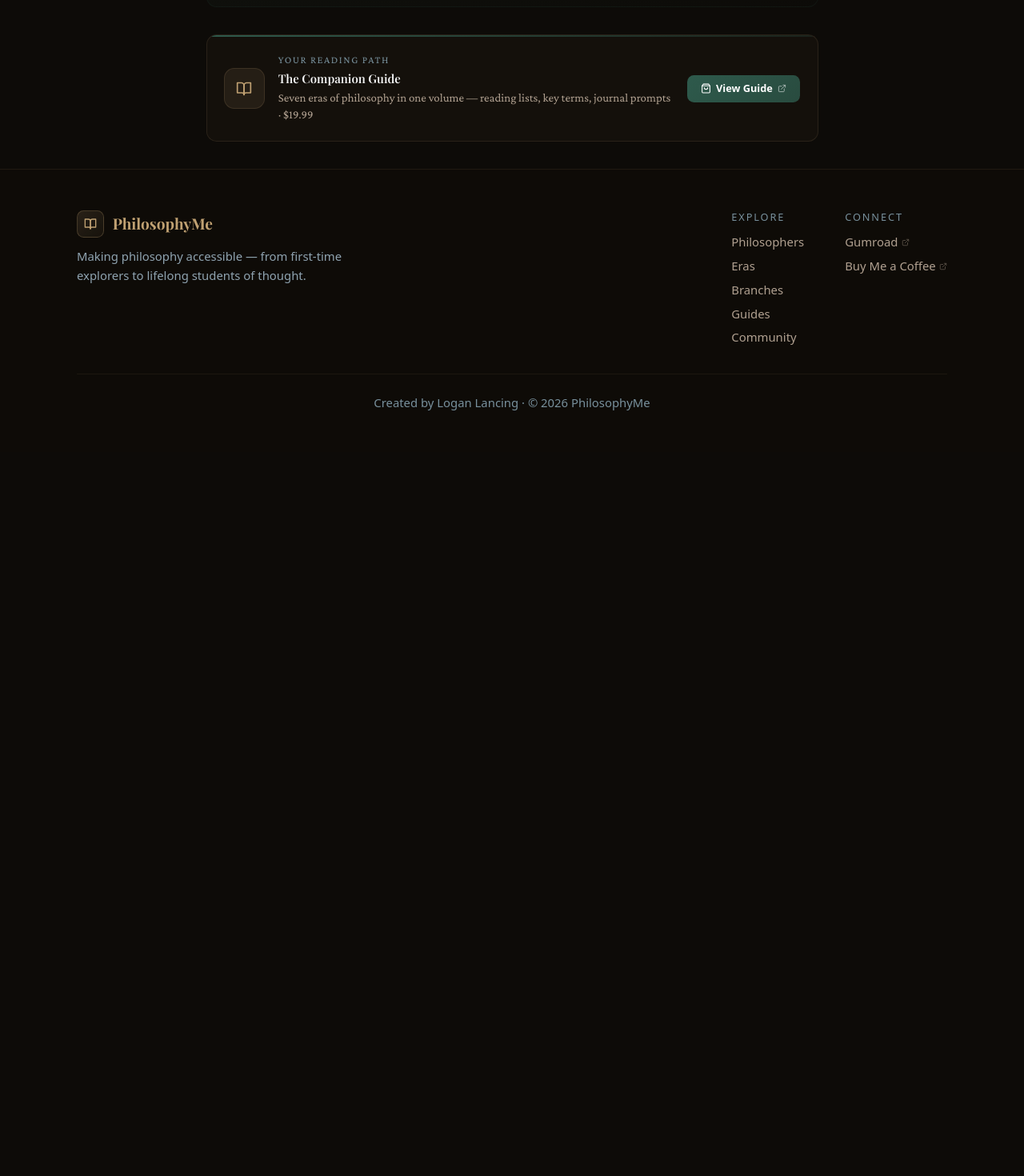
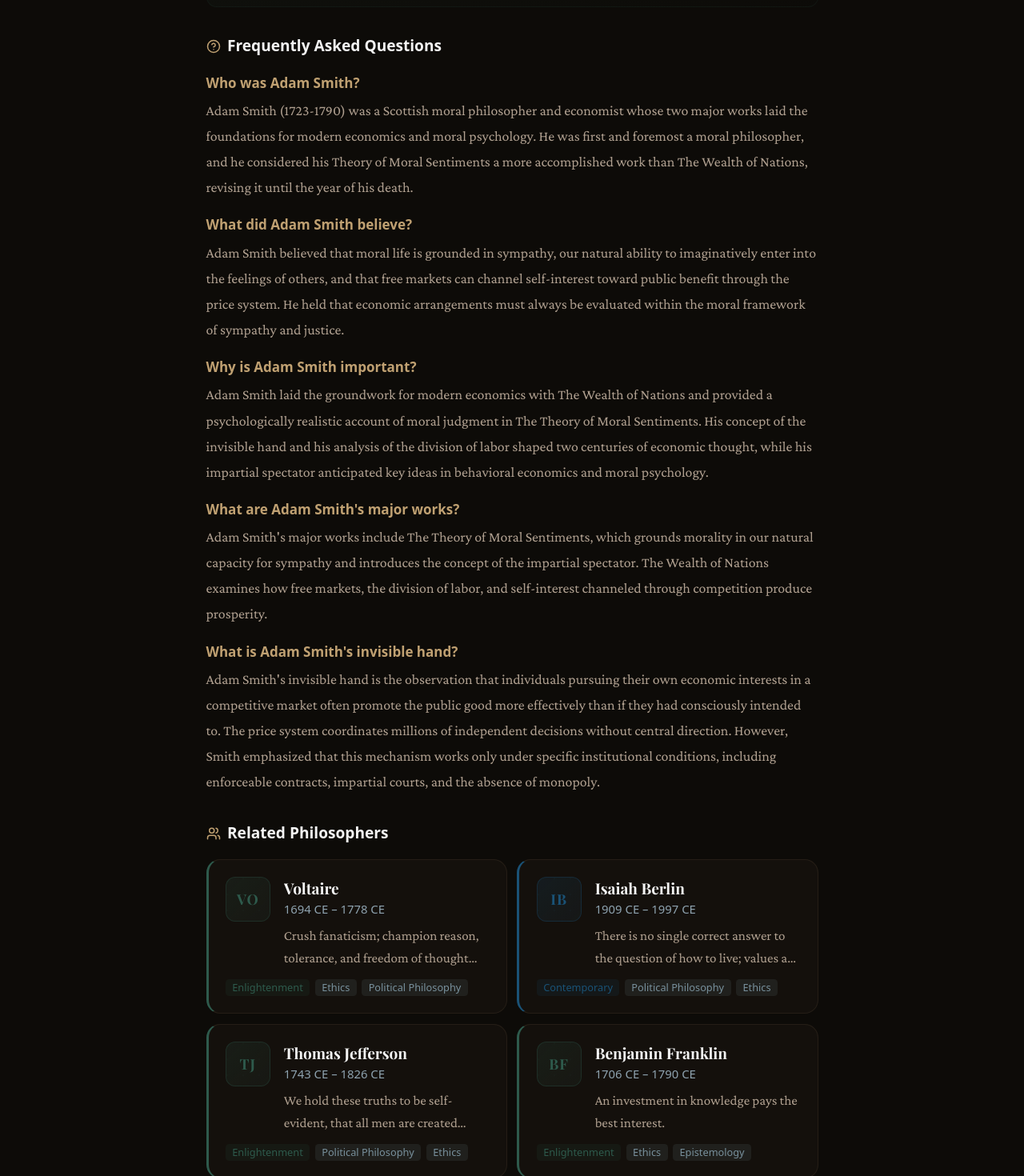
Before and after one commit to LoganLancing/philosophyme, a Next.js app: page /philosophers/adam-smith/ in a window 1280 px wide. Shown: the part 2620-4090 px from the top of the page at 80% size. Before the commit the page ends 3185 px from the top, so only its background shows below. Built offline with nearby package versions, Linux system fonts and the light colour scheme; a web font is replaced by a local one.

Commit message:
Enhance philosopher page with FAQ and related sections
Added FAQ section and related philosophers display to philosopher page.

```diff
--- a/app/philosophers/[slug]/page.tsx
+++ b/app/philosophers/[slug]/page.tsx
@@ -8,7 +8,8 @@ import PhilosopherPageClient from '@/components/PhilosopherPageClient';
 import { philosophers, getPhilosopherBySlug } from '@/data/philosophers';
 import { eras, eraGradients } from '@/data/eras';
 import type { EraId } from '@/data/types';
-import { BookOpen, Globe, Library, ShoppingBag, ExternalLink, ArrowLeft } from 'lucide-react';
+import PhilosopherCard from '@/components/PhilosopherCard';
+import { BookOpen, Globe, Library, ShoppingBag, ExternalLink, ArrowLeft, HelpCircle, Users } from 'lucide-react';
 
 // Generate static params for all 108 philosophers
 export function generateStaticParams() {
@@ -74,6 +75,32 @@ export default function PhilosopherPage({ params }: { params: { slug: string } }
     ],
   };
 
+  const faqLd = philosopher.faq.length > 0 ? {
+    '@context': 'https://schema.org',
+    '@type': 'FAQPage',
+    mainEntity: philosopher.faq.map((f) => ({
+      '@type': 'Question',
+      name: f.question,
+      acceptedAnswer: {
+        '@type': 'Answer',
+        text: f.answer,
+      },
+    })),
+  } : null;
+
+  // Related philosophers: score by shared branches + schools, take top 6
+  const related = philosophers
+    .filter((p) => p.id !== philosopher.id)
+    .map((p) => ({
+      philosopher: p,
+      score:
+        p.branch.filter((b) => philosopher.branch.includes(b)).length +
+        p.school.filter((s) => philosopher.school.includes(s)).length,
+    }))
+    .sort((a, b) => b.score - a.score)
+    .slice(0, 6)
+    .map((r) => r.philosopher);
+
   return (
     <>
       <Header />
@@ -87,6 +114,12 @@ export default function PhilosopherPage({ params }: { params: { slug: string } }
           type="application/ld+json"
           dangerouslySetInnerHTML={{ __html: JSON.stringify(breadcrumbLd) }}
         />
+        {faqLd && (
+          <script
+            type="application/ld+json"
+            dangerouslySetInnerHTML={{ __html: JSON.stringify(faqLd) }}
+          />
+        )}
 
         {/* Back link */}
         <div className="max-w-3xl mx-auto px-4 sm:px-6 pt-6">
@@ -213,6 +246,44 @@ export default function PhilosopherPage({ params }: { params: { slug: string } }
               </p>
             </section>
 
+          {/* FAQ Section */}
+          {philosopher.faq.length > 0 && (
+            <section className="anim-fiu">
+              <h2 className="text-lg font-semibold mb-4 flex items-center gap-2" style={{ color: '#f4f4f4' }}>
+                <HelpCircle size={18} style={{ color: '#c0a172' }} /> Frequently Asked Questions
+              </h2>
+              <div className="space-y-4">
+                {philosopher.faq.map((f, i) => (
+                  <div key={i}>
+                    <h3 className="font-semibold mb-1" style={{ color: '#c0a172', fontSize: '1rem' }}>
+                      {f.question}
+                    </h3>
+                    <p
+                      className="leading-relaxed"
+                      style={{ color: '#b0a090', fontFamily: "var(--font-crimson), serif", fontSize: '1.05rem', lineHeight: 1.8 }}
+                    >
+                      {f.answer}
+                    </p>
+                  </div>
+                ))}
+              </div>
+            </section>
+          )}
+
+          {/* Related Philosophers */}
+          {related.length > 0 && (
+            <section className="anim-fiu">
+              <h2 className="text-lg font-semibold mb-4 flex items-center gap-2" style={{ color: '#f4f4f4' }}>
+                <Users size={18} style={{ color: '#c0a172' }} /> Related Philosophers
+              </h2>
+              <div className="grid grid-cols-1 sm:grid-cols-2 gap-3">
+                {related.map((p) => (
+                  <PhilosopherCard key={p.id} philosopher={p} />
+                ))}
+              </div>
+            </section>
+          )}
+
           {/* Companion Guide CTA */}
               <a
                 href="https://lancing1.gumroad.com/l/the-complete-collection"
```
